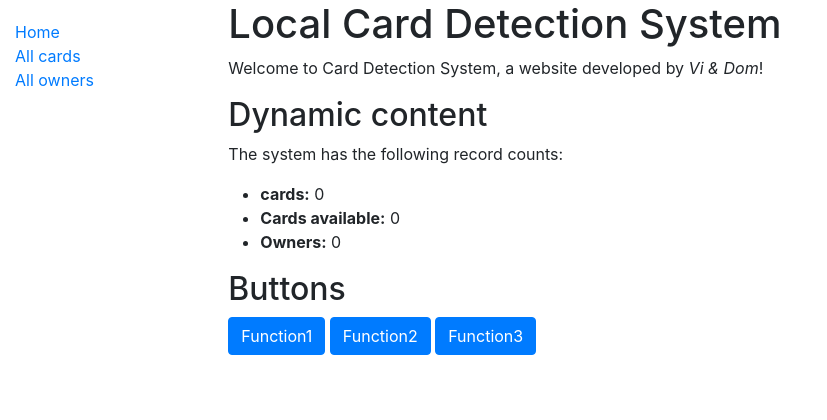
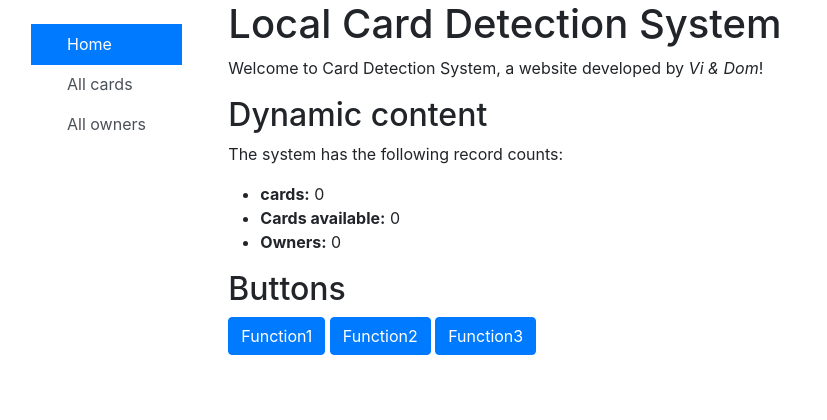
Before and after one commit to vi-mcw196/PiR-project, a Django app: page /index/ in a window 1280 px wide. Shown: the top 420 px of the page, without its empty margins (0-827 px from the left). Run offline with Django 4.2, Linux system fonts and the light colour scheme; data that the repository does not hold is empty.

Commit message:
nicer sidebar

```diff
--- a/PiR/cardSystem/templates/base_generic.html
+++ b/PiR/cardSystem/templates/base_generic.html
@@ -16,16 +16,30 @@
     <div class="row">
       <div class="col-sm-2">
       {% block sidebar %}
-        <ul class="sidebar-nav">
-          <li><a href="{% url 'index' %}">Home</a></li>
-          <li><a href="">All cards</a></li>
-          <li><a href="">All owners</a></li>
-        </ul>
+        <!-- Sidebar -->
+  <nav id="sidebarMenu" class="collapse d-lg-block sidebar collapse bg-white">
+    <div class="position-sticky">
+      <div class="list-group list-group-flush mx-3 mt-4">
+        <a href="#" class="list-group-item list-group-item-action py-2 ripple active">
+          <i class="fas fa-chart-area fa-fw me-3"></i><span>Home</span>
+        </a>
+        <a href="#" class="list-group-item list-group-item-action py-2 ripple"
+          ><i class="fas fa-lock fa-fw me-3"></i><span>All cards</span></a
+        >
+        <a href="#" class="list-group-item list-group-item-action py-2 ripple"
+          ><i class="fas fa-chart-line fa-fw me-3"></i><span>All owners</span></a
+        >
+
+      </div>
+    </div>
+  </nav>
+  <!-- Sidebar -->
      {% endblock %}
       </div>
       <div class="col-sm-10 ">{% block content %}{% endblock %}</div>
     </div>
   </div>
+
 
   <!-- Footer -->
 <footer class="fixed-bottom text-center text-lg-start bg-light text-muted">
```
